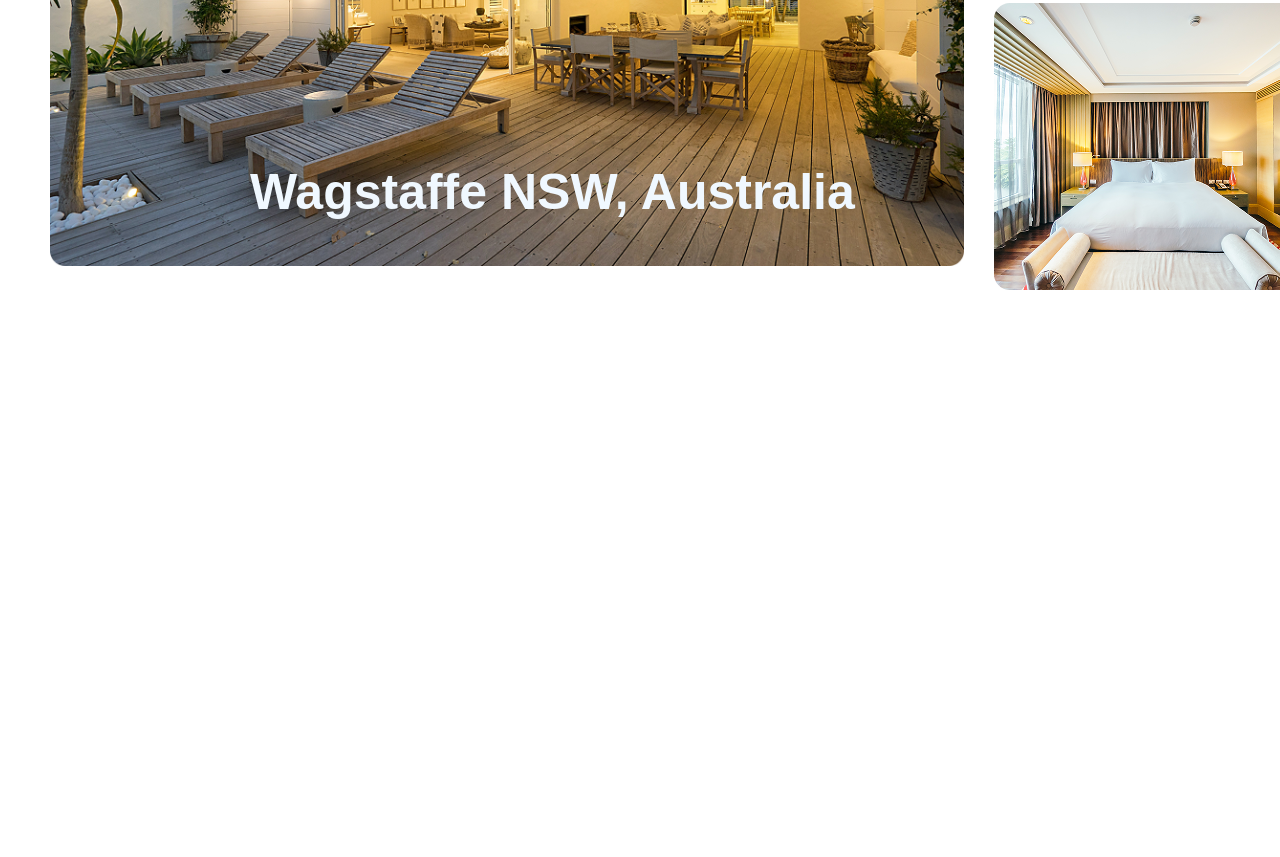
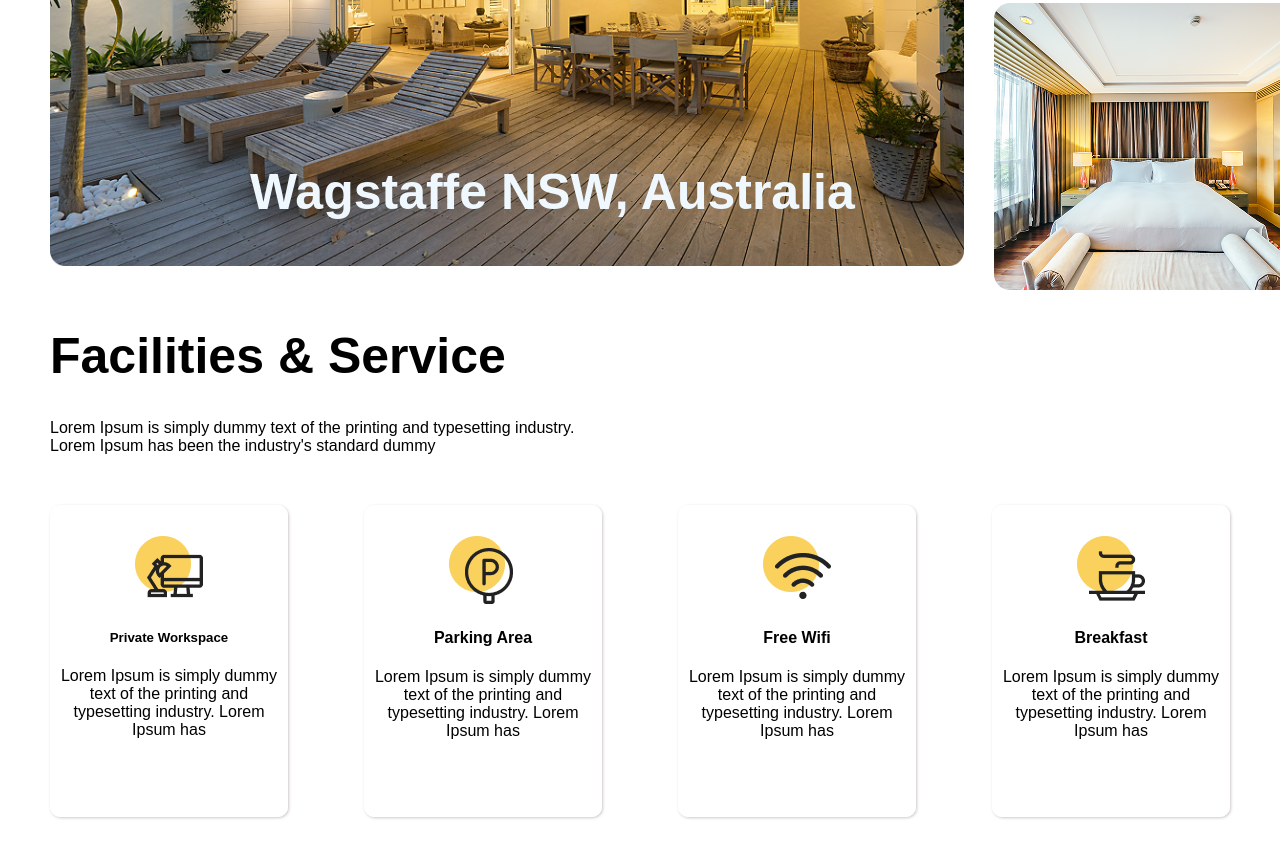
Before and after one commit to rahmonkulovaslam-oss/home-task10, a plain HTML site: page index.html in a window 1280 px wide. Shown: the part 802-1659 px from the top of the page. Before the commit the page ends 1146 px from the top, so only its background shows below. Drawn offline with Linux system fonts and the light colour scheme.

Commit message:
sectori 3

```diff
--- a/index.html
+++ b/index.html
@@ -44,17 +44,49 @@
         <div class="box5">
             <img style="width: 100%;" src="./Image (16).png" alt="">
             <div class="f1">
-            <h1 style="margin-bottom: 50px;font-size: 50px;">Wagstaffe NSW, Australia</h1>
+                <h1 style="margin-bottom: 50px;font-size: 50px;">Wagstaffe NSW, Australia</h1>
             </div>
         </div>
 
         <div class="box4">
-            <img  src="./Image (17).png" alt="">
+            <img src="./Image (17).png" alt="">
             <div class="box3">
-            <img  src="./Image (18).png" alt="">
+                <img src="./Image (18).png" alt="">
             </div>
         </div>
     </div>
+
+    <h1 style="font-size: 50px;">Facilities & Service</h1>
+    <p style="width: 540px;">Lorem Ipsum is simply dummy text of the printing and typesetting industry. Lorem Ipsum has been the industry's
+        standard dummy </p>
+
+        <div class="cod5">
+    <div class="cod">
+        <img src="./Group 78.png" alt="">
+        <h5>Private Workspace</h5>
+        <p>Lorem Ipsum is simply dummy text of the printing and typesetting industry. Lorem Ipsum has</p>
+    </div>
+
+    <div class="cod">
+        <img src="./Group 79.png" alt="">
+        <h4>Parking Area</h4>
+        <p>Lorem Ipsum is simply dummy text of the printing and typesetting industry. Lorem Ipsum has</p>
+    </div>
+
+    <div class="cod">
+        <img src="./Group 80.png" alt="">
+        <h4>Free Wifi</h4>
+        <p>Lorem Ipsum is simply dummy text of the printing and typesetting industry. Lorem Ipsum has</p>
+
+    </div>
+
+    <div class="cod">
+        <img src="./Group 81.png" alt="">
+        <h4>Breakfast</h4>
+        <p>Lorem Ipsum is simply dummy text of the printing and typesetting industry. Lorem Ipsum has</p>
+    </div>
+    </div>
+
 
 
 </body>
--- a/style.css
+++ b/style.css
@@ -31,6 +31,20 @@ body{
 
 
 }
+.cod{
+    border: 1px solid white;
+    border-radius: 10px;
+    box-shadow: 1px 1px 3px rgb(206, 200, 200);
+    width: 20%;
+    text-align: center;
+    height: 280px;
+    padding-top: 30px;
+}
+.cod5{
+    display: flex;
+    justify-content: space-between;
+    margin-top: 50px;
+}
 .f1{
     margin-top: -140px;
     margin-left: 200px;
```
Also changed, not shown: Group 78.png (added), Group 79.png (added), Group 80.png (added), Group 81.png (added).
